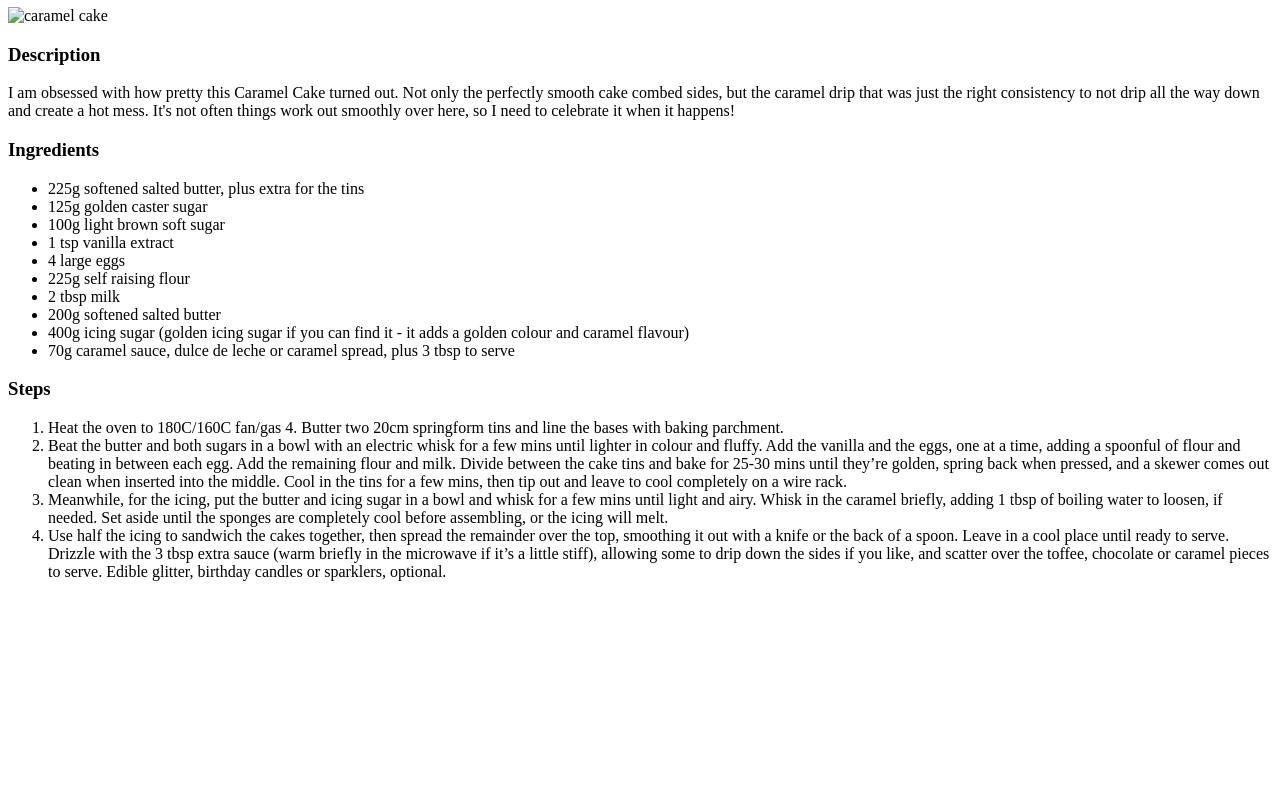
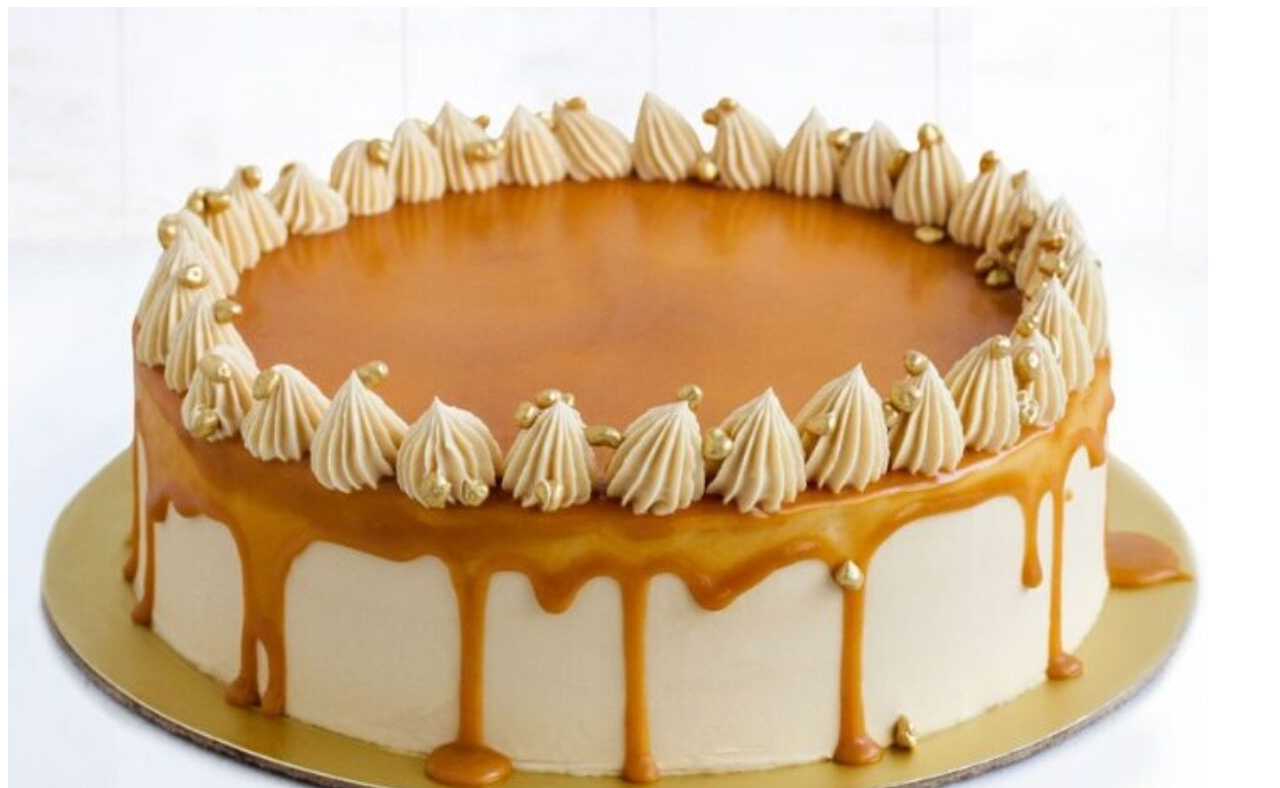
Before and after one commit to Himesh9512/odin-recipes, a plain HTML site: page recipes/caramel-cake.html in a window 1280 px wide. Shown: the part 73-861 px from the top of the page. Before the commit the page ends 800 px from the top, so only its background shows below. Drawn offline with Linux system fonts and the light colour scheme.

Commit message:
Image not showing bug fixed

```diff
--- a/recipes/caramel-cake.html
+++ b/recipes/caramel-cake.html
@@ -6,7 +6,7 @@
     </head>
     <body>
         <h1>Caramel Cake</h1>
-        <img alt="caramel cake" href="../images/caramel-cake.jpg">
+        <img alt="caramel cake" src="../images/caramel-cake.jpg">
         <h3>Description</h3>
         <p>I am obsessed with how pretty this Caramel Cake turned out. Not only the perfectly smooth cake combed sides, but the caramel drip that was just the right consistency to not drip all the way down and create a hot mess. It's not often things work out smoothly over here, so I need to celebrate it when it happens!</p>
         <h3>Ingredients</h3>
```
Also changed, not shown: recipes/gujarati-kadhi.html (+1 -1 lines).
